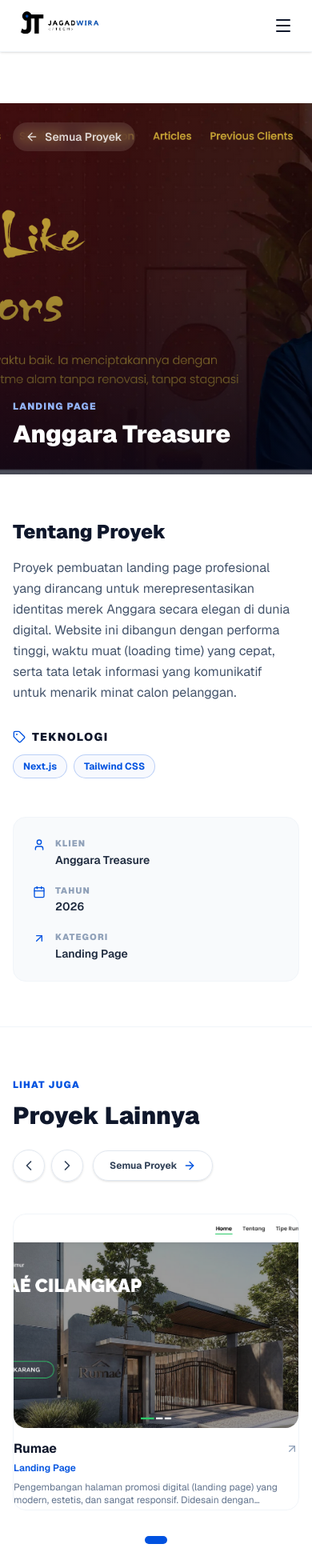
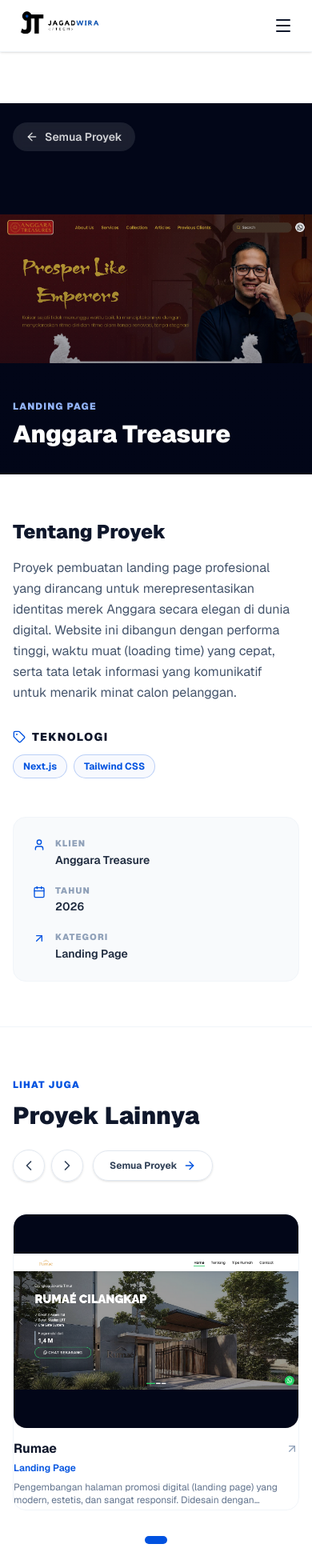
Before and after one commit to Lenxza1/Compro-Jagadwira, a Next.js app: page /portfolio/anggara-treasure in a window 390 px wide. Shown: the top 1960 px of the page at 80% size. Built offline with nearby package versions, Linux system fonts and the light colour scheme.

Commit message:
fix: mobile image zoom - object-contain on mobile, dark letterbox bg for portfolio hero + cards

```diff
--- a/app/portfolio/[slug]/page.tsx
+++ b/app/portfolio/[slug]/page.tsx
@@ -68,14 +68,14 @@ export default async function ProjectDetailPage({
       <Header />
 
       {/* ── Hero image ── */}
-      <div className="relative w-full h-[55vh] md:h-[65vh] mt-16 bg-slate-100">
+      <div className="relative w-full h-[55vh] md:h-[65vh] mt-16 bg-slate-950 md:bg-slate-100">
         <Image
           src={resolvePublicPath(project.image)}
           alt={project.title}
           fill
           priority
           sizes="100vw"
-          className="object-cover"
+          className="object-contain md:object-cover"
         />
         {/* Gradient overlay */}
         <div className="absolute inset-0 bg-gradient-to-t from-slate-950/70 via-slate-950/20 to-transparent" />
--- a/components/portfolio.tsx
+++ b/components/portfolio.tsx
@@ -80,13 +80,13 @@ function ProjectCard({ project, accentColor }: ProjectCardProps) {
       className="group cursor-pointer block overflow-hidden rounded-2xl bg-white border border-slate-100 hover:border-slate-200 hover:shadow-xl transition-all duration-300 h-full"
     >
       {/* Image */}
-      <div className="relative aspect-[4/3] bg-slate-100 overflow-hidden rounded-2xl">
+      <div className="relative aspect-[4/3] bg-slate-950 md:bg-slate-100 overflow-hidden rounded-2xl">
         <Image
           src={resolvePublicPath(project.image)}
           alt={project.title}
           fill
           sizes="(max-width: 640px) 100vw, (max-width: 1024px) 50vw, 33vw"
-          className="object-cover group-hover:scale-105 transition-transform duration-500"
+          className="object-contain md:object-cover group-hover:scale-105 transition-transform duration-500"
         />
 
         {/* Badge */}
```
